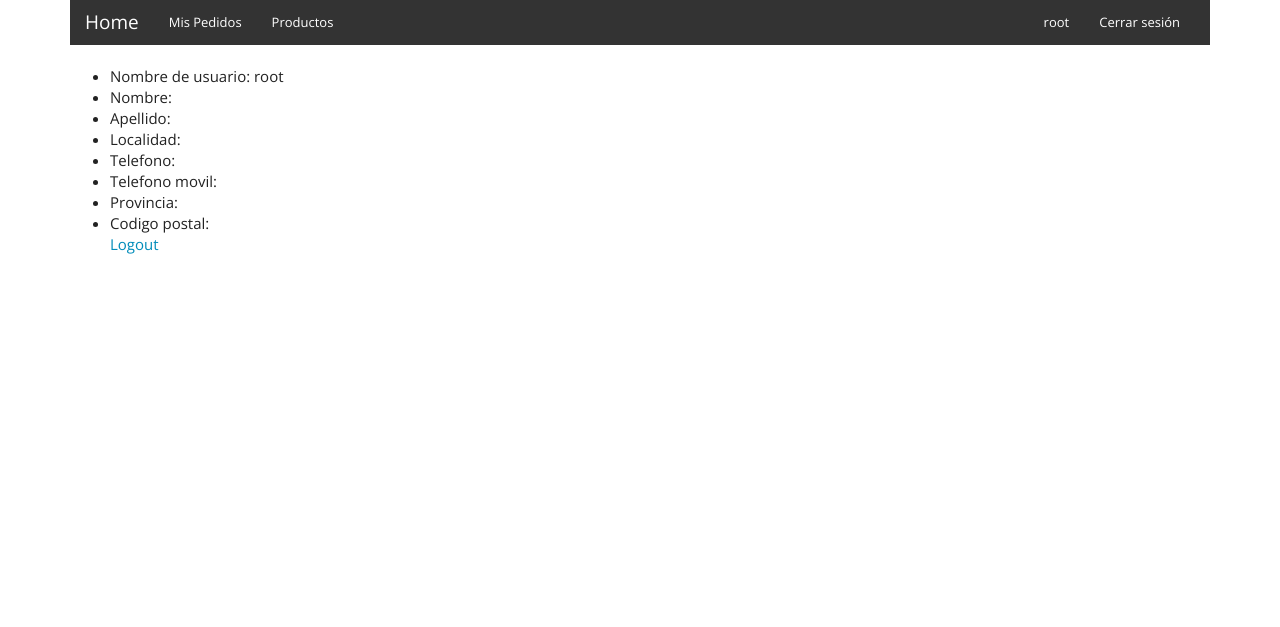
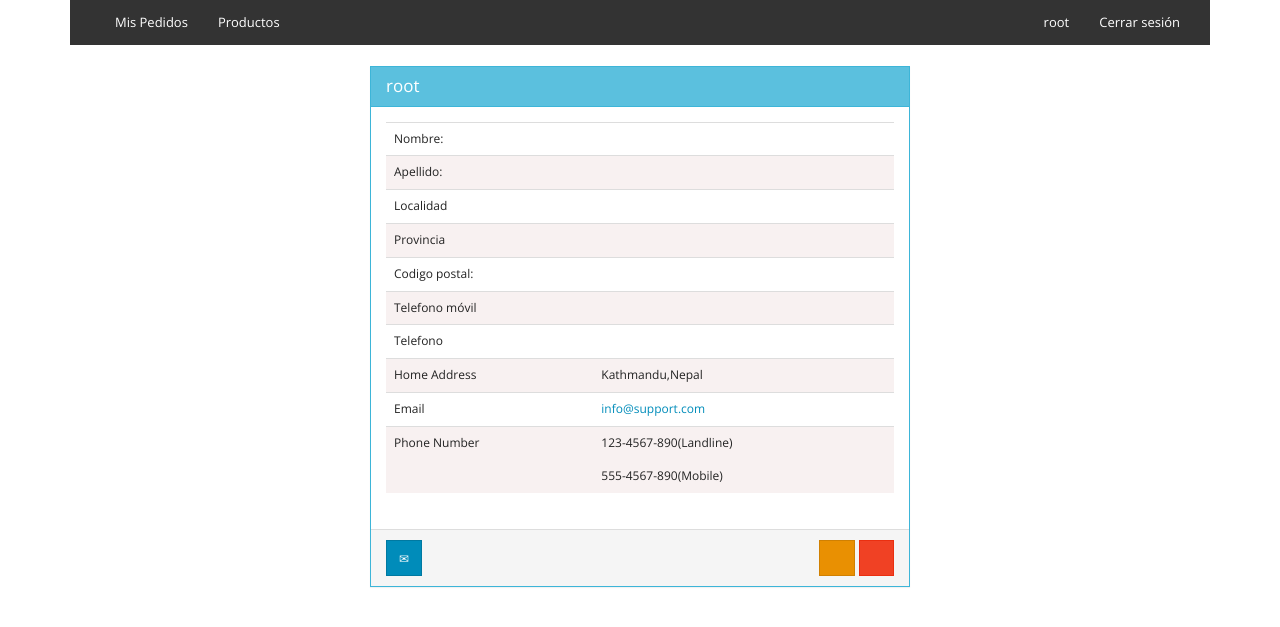
Before and after one commit to ShinichiroMike/consignacion-dojo, a Django app: page /accounts/profile/ in a window 1280 px wide. Shown: the top 627 px of the page. Run offline with Django 3.2, Linux system fonts and the light colour scheme; a user stored in the database is signed in; data comes from the database, SQL or seed files in the repository; both versions use the stored data as it was after the commit; parts of the project's set-up code (start-up, migrations or seed data) failed here and were passed over; some libraries are stand-ins or nearby versions; some web fonts are replaced.

Commit message:
new style for profile, gt and lt filter for producto

```diff
--- a/producto/filters.py
+++ b/producto/filters.py
@@ -4,7 +4,10 @@ import django_filters
 class ProductoFilter(django_filters.FilterSet):
   nombre = django_filters.CharFilter(lookup_expr='icontains')
   color = django_filters.CharFilter(lookup_expr='icontains')
+  precio_base = django_filters.NumberFilter()
+  precio_base__gt = django_filters.NumberFilter(label="precio minimo", name='precio_base', lookup_expr='gt')
+  precio_base__lt = django_filters.NumberFilter(name='precio_base', lookup_expr='lt')
 
   class Meta:
       model = Producto
-      fields = ['nombre', 'color', 'precio_base', ]
+      fields = ['nombre', 'color', ]
--- a/templates/account/userprofile.html
+++ b/templates/account/userprofile.html
@@ -1,14 +1,73 @@
 {% extends 'base/base.html' %}
 {% block content %}
-<ul>
-  <li> Nombre de usuario: {{ user.username }}</li>
-  <li> Nombre: {{ user.profile.nombre }}</li>
-  <li> Apellido: {{ user.profile.apellido }}</li>
-  <li> Localidad: {{ user.profile.localidad }}</li>
-  <li> Telefono: {{ user.profile.telefono }}</li>
-  <li> Telefono movil: {{ user.profile.telefono_movil }}</li>
-  <li> Provincia: {{ user.profile.provincia }}</li>
-  <li> Codigo postal: {{ user.profile.codigo_postal }}</li>
-  <a href="{% url 'accounts:logout' %}">Logout</a>
-</ul>
+<div class="col-xs-12 col-sm-12 col-md-6 col-lg-6 col-xs-offset-0 col-sm-offset-0 col-md-offset-3 col-lg-offset-3 toppad" >
+
+  <div class="panel panel-info">
+    <div class="panel-heading">
+      <h3 class="panel-title">{{user.username}}</h3>
+    </div>
+    <div class="panel-body">
+      <div class="row">
+        <div class=" col-md-9 col-lg-9" style="width: 100%">
+          <table class="table table-user-information">
+            <tbody>
+              <tr>
+                <td>Nombre:</td>
+                <td>{{ user.profile.nombre }}</td>
+              </tr>
+              <tr>
+                <td>Apellido:</td>
+                <td>{{ user.profile.apellido }}</td>
+              </tr>
+              <tr>
+                <td>Localidad</td>
+                <td>{{ user.profile.localidad|capfirst }}</td>
+              </tr>
+              <tr>
+                <td>Provincia</td>
+                <td>{{ user.profile.provincia }}</td>
+              </tr>
+              <tr>
+                <td>Codigo postal:</td>
+                <td>{{ user.profile.codigo_postal }}</td>
+              </tr>
+              <tr>
+                <td>Telefono móvil</td>
+                <td>{{ user.profile.telefono_movil }}</td>
+              </tr>
+              <tr>
+                <td>Telefono</td>
+                <td>{{ user.profile.telefono }}</td>
+              </tr>
+                <tr>
+                <td>Home Address</td>
+                <td>Kathmandu,Nepal</td>
+              </tr>
+                <td>Email</td>
+                <td><a href="mailto:info@support.com">info@support.com</a></td>
+              </tr>
+                <td>Phone Number</td>
+                <td>123-4567-890(Landline)<br><br>555-4567-890(Mobile)
+                </td>
+
+              </tr>
+
+            </tbody>
+          </table>
+
+        </div>
+      </div>
+    </div>
+   <div class="panel-footer">
+          <a data-original-title="Broadcast Message" data-toggle="tooltip" type="button" class="btn btn-sm btn-primary"><i class="glyphicon glyphicon-envelope"></i></a>
+          <span class="pull-right">
+              <a href="edit.html" data-original-title="Edit this user" data-toggle="tooltip" type="button" class="btn btn-sm btn-warning"><i class="glyphicon glyphicon-edit"></i></a>
+              <a data-original-title="Remove this user" data-toggle="tooltip" type="button" class="btn btn-sm btn-danger"><i class="glyphicon glyphicon-remove"></i></a>
+          </span>
+      </div>
+
+        </div>
+      </div>
+    </div>
+  </div>
 {% endblock %}
--- a/templates/base/base.html
+++ b/templates/base/base.html
@@ -19,9 +19,7 @@
                 <div class="bs-component">
                   <nav class="navbar navbar-default">
                       <div class="container-fluid">
-                          <div class="navbar-header">
-                            <a class="navbar-brand" href="#">Home</a>
-                          </div>
+
                         <div class="collapse navbar-collapse" id="bs-example-navbar-collapse-1">
                           <ul class="nav navbar-nav">
                             {% if user.profile.is_admin %}
--- a/templates/pedidos/pedido_form.html
+++ b/templates/pedidos/pedido_form.html
@@ -19,12 +19,11 @@
       <p style="display:inline-block;margin-top:10px; margin-right:5px">{{pedido.producto}} Talla: {{pedido.talla}}, Cantidad: {{pedido.cantidad}}</p>
     </div>
     {% endfor %}
-
-  {% endif %}
     <form method="post" style="display:inline-block">
       {% csrf_token %}
       <input class="btn btn-success" type="submit" value="realizar pedido">
     </form>
+  {% endif %}
     <form method="post" style="display:inline-block">
       {% csrf_token %}
       <input type="hidden" value="cancelar" name="cancelar">
```
Also changed, not shown: templates/producto/filter_producto.html (+7 -3 lines), db.sqlite3.
